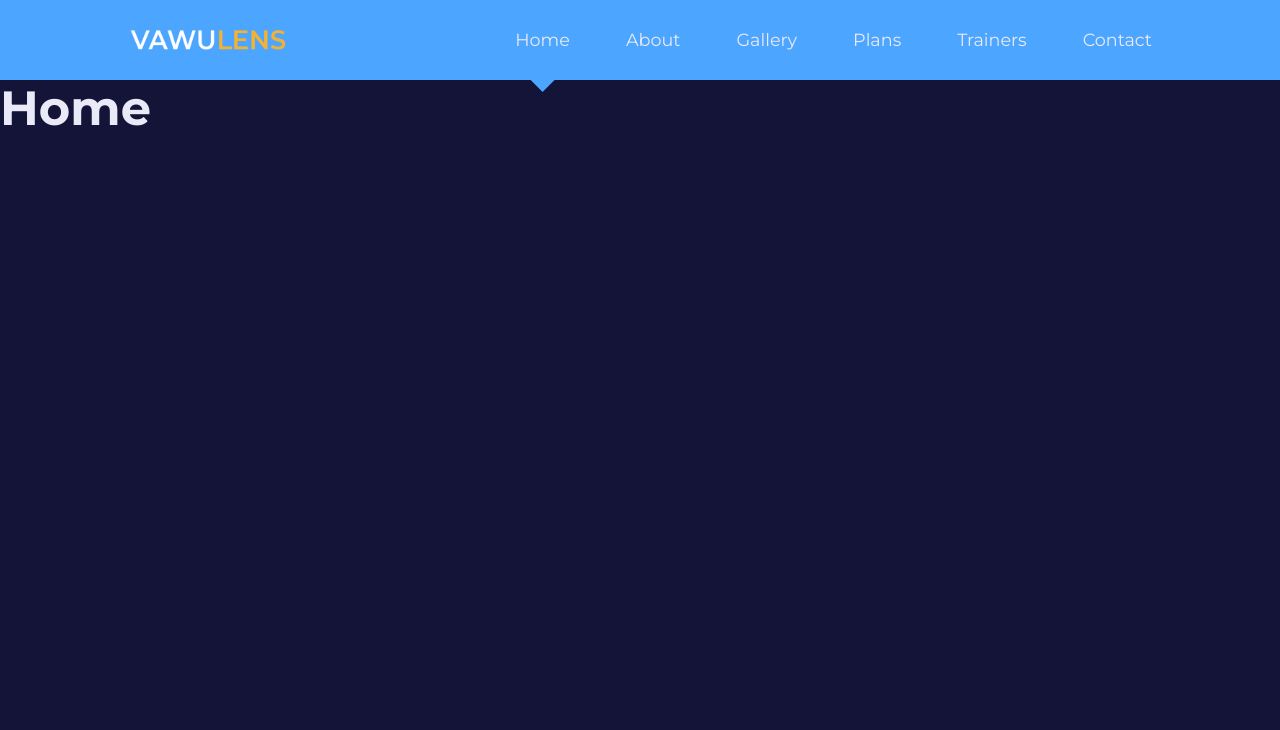
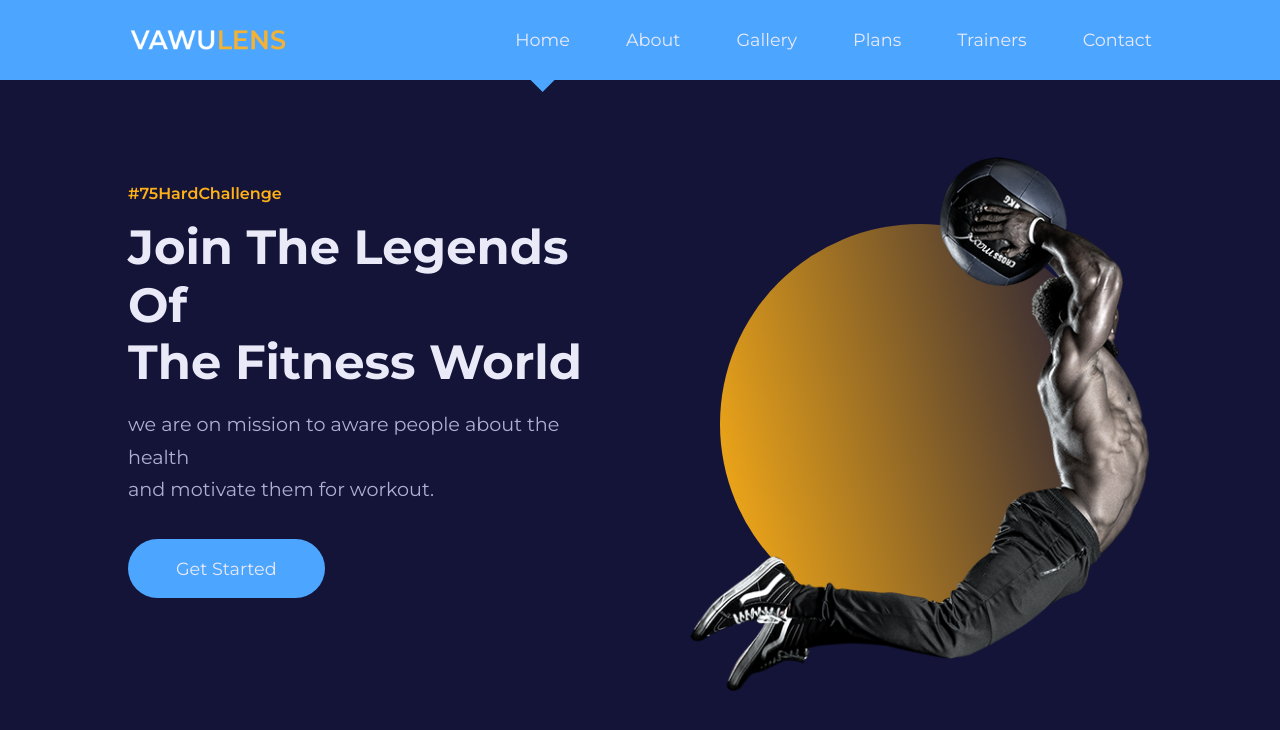
Before and after one commit to ajaysonere/Gym-webapp, a React (Create React App) app: page / in a window 1280 px wide. Shown: the top 730 px of the page. Built offline with nearby package versions, Linux system fonts and the light colour scheme.

Commit message:
main header section completed

```diff
--- a/src/App.js
+++ b/src/App.js
@@ -16,7 +16,7 @@ const App = () => {
     <BrowserRouter>
       <Navbar />
       <Routes>
-        <Route path="/" element={<Home />}></Route>
+        <Route index element={<Home />}></Route>
         <Route path="about" element={<About />}></Route>
         <Route path="contact" element={<Contact />}></Route>
         <Route path="gallery" element={<Gallery />}></Route>
--- /dev/null
+++ b/src/components/Mainheader.js
@@ -0,0 +1,27 @@
+import { Link } from "react-router-dom";
+import image from "../images/main_header.png"
+
+const Mainheader = ()=>{
+    return(
+       <header className="main__header">
+          <div className="container main__header-container">
+              <div className="main__header-left">
+                 <h4>#75HardChallenge</h4>
+                 <h1>Join The Legends Of <br /> The Fitness World </h1>
+                 <p>
+                    we are on mission to aware people about the health <br /> and motivate them for workout.
+                 </p>
+                 <Link to='/plans' className="btn lg">Get Started </Link>
+              </div>
+              <div className="main__header-right">
+                  <div className="main__header-circle"></div>
+                  <div className="main__header-image">
+                    <img src={image} alt="man logo"></img>
+                  </div>
+              </div>
+          </div>
+       </header>
+    );
+};
+
+export default Mainheader;
--- a/src/components/navbar.css
+++ b/src/components/navbar.css
@@ -5,7 +5,7 @@ nav{
     background: var(--color-primary);
     display: grid;
     place-items: center;
-    /* position: fixed; */
+    position: fixed;
     top: 0;
     left: 0;
     z-index: 99;
--- a/src/index.css
+++ b/src/index.css
@@ -1,4 +1,4 @@
-*{
+* {
   margin: 0;
   padding: 0;
   border: 0;
@@ -11,15 +11,15 @@
 :root {
   --primary-hue: 210;
   --gray-hue: 240;
-    --color-primary: hsl(var(--primary-hue),100% , 50%);
-    --color-primary: hsl(var(--primary-hue),100%, 65%);
-    --color-secondary:#ffb116;
-    --color-gray-100: hsl(var(--gray-hue), 47% ,94%);
-    --color-gray-200: hsl(var(--gray-hue), 26% ,75%);
-    --color-gray-300: hsl(var(--gray-hue), 24% ,64%);
-    --color-gray-400: hsl(var(--gray-hue), 16% ,41%);
-    --color-gray-500: hsl(var(--gray-hue), 44% ,25%);
-    --color-gray-600: hsl(var(--gray-hue), 48% ,15%);
+  --color-primary: hsl(var(--primary-hue), 100%, 50%);
+  --color-primary: hsl(var(--primary-hue), 100%, 65%);
+  --color-secondary: #ffb116;
+  --color-gray-100: hsl(var(--gray-hue), 47%, 94%);
+  --color-gray-200: hsl(var(--gray-hue), 26%, 75%);
+  --color-gray-300: hsl(var(--gray-hue), 24%, 64%);
+  --color-gray-400: hsl(var(--gray-hue), 16%, 41%);
+  --color-gray-500: hsl(var(--gray-hue), 44%, 25%);
+  --color-gray-600: hsl(var(--gray-hue), 48%, 15%);
 
   --container-width-lg: 80%;
   --container-width-md: 90%;
@@ -29,39 +29,72 @@
 
 /* general stuff */
 
-body{
-    font-family: 'Montserrat' , 'sans-serif';
+body {
+  font-family: "Montserrat", "sans-serif";
   color: var(--color-gray-200);
   line-height: 1.7;
   overflow-x: hidden;
   background: var(--color-gray-600);
 }
 
-.container{
+.container {
   width: var(--container-width-lg);
   max-width: 1920px;
   margin-inline: auto;
 }
 
-h1,h2,h3,h4,h5{
+h1,
+h2,
+h3,
+h4,
+h5 {
   line-height: 1.2;
   color: var(--color-gray-100);
 }
 
-h1{
+h1 {
   font-size: 3rem;
 }
 
-h2{
+h2 {
   font-size: 2rem;
 }
 
-a{
+a {
   color: var(--color-gray-100);
 }
 
-img{
+img {
   display: block;
   object-fit: cover;
   width: 100%;
 }
+
+.btn {
+  color: var(--color-gray-100);
+  width: fit-content;
+  margin: 0 auto;
+  padding: 0.9rem 2rem;
+  background: var(--color-primary);
+  border-radius: 1.5rem;
+  transition: var(--transition);
+}
+.btn:hover {
+  background: var(--color-secondary);
+  color: black;
+}
+
+.btn.lg {
+  padding: 1.2rem 3rem;
+  border-radius: 2rem;
+  font-size: 1.1rem;
+}
+
+.btn.sm {
+  padding: 0.4rem 1.2rem;
+  font-size: 0.9rem;
+}
+
+.btn.sm:hover {
+  background: var(--color-gray-100);
+}
--- a/src/pages/Home/Home.js
+++ b/src/pages/Home/Home.js
@@ -1,9 +1,10 @@
+import Mainheader from '../../components/Mainheader';
 import './home.css';
 
 const Home = ()=>{
     return(
        <div >
-            <h1>Home</h1>
+            <Mainheader/>
        </div>
     );
 };
--- a/src/pages/Home/home.css
+++ b/src/pages/Home/home.css
@@ -0,0 +1,51 @@
+.main__header{
+    width: 100vw;
+    height: calc(100vh - 3rem);
+    display: grid;
+    place-items: center;
+    margin-top: 3rem;
+    /* border: 1px solid red; */
+}
+
+.main__header-container{
+    height: 100%;
+    /* border: 1px solid greenyellow; */
+    display: grid;
+    grid-template-columns: 1fr 1fr;
+    align-items: center;
+    justify-content: space-between;
+    gap: 6rem;
+}
+
+.main__header-left{
+    margin-top:  -5rem;
+}
+
+.main__header-left h4{
+    margin-bottom: 1rem;
+    color: var(--color-secondary);
+    font-weight: 600;
+}
+
+.main__header-left p{
+    margin: 1rem 0 3rem;
+    font-size: 1.2rem;
+}
+
+.main__header-right{
+    display: grid;
+    place-items: center;
+    position: relative;
+}
+
+.main__header-circle{
+    height: 25rem;
+    width: 25rem;
+    border-radius: 50%;
+    background: linear-gradient(75deg ,var(--color-secondary), transparent);
+    position: absolute;
+}
+
+.main__header-image{
+    position: relative;
+}
```
Lines whose indentation alone changed are shown as unchanged.
